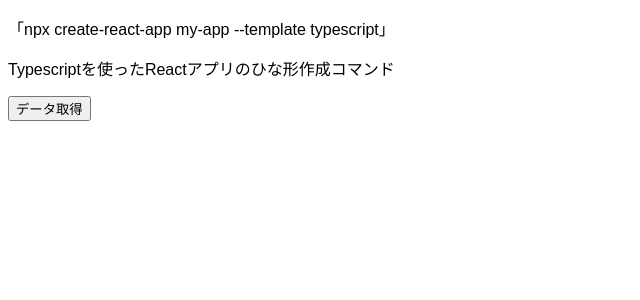
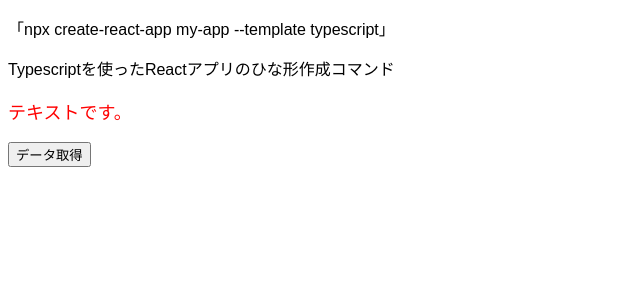
Before and after one commit to KurumiRumi/react02-10_TypeScript-Practice, a React (Create React App) app: page / in a window 1280 px wide. Shown: the top 300 px of the page, without its empty margins (0-640 px from the left). Built offline with nearby package versions, Linux system fonts and the light colour scheme.

Commit message:
57. コンポーネント自体の型定義

```diff
--- a/src/App.tsx
+++ b/src/App.tsx
@@ -1,6 +1,7 @@
 import axios from "axios";
 import { useState } from "react";
 import { Todo } from "./Todo";
+import { Text } from "./Text";
 import { TodoType } from "./types/todo";
 import "./styles.css";
 
@@ -20,6 +21,7 @@
       <p>「npx create-react-app my-app --template typescript」</p>
       <p>Typescriptを使ったReactアプリのひな形作成コマンド</p>
 
+      <Text color="red" fontSize="18px" />
       <button onClick={onClickFetchData}>データ取得</button>
       {todos.map((todo) => (
         <Todo
--- /dev/null
+++ b/src/Text.tsx
@@ -0,0 +1,12 @@
+import { VFC } from "react";
+
+type Props = {
+  color: string;
+  fontSize: string;
+};
+
+/* FC: Functional Component */
+export const Text: VFC<Props> = (props) => {
+  const { color, fontSize } = props;
+  return <p style={{ color, fontSize }}>テキストです。</p>;
+};
--- a/src/Todo.tsx
+++ b/src/Todo.tsx
@@ -1,6 +1,7 @@
+import { VFC } from "react";
 import { TodoType } from "./types/todo";
 
-export const Todo = (props: Omit<TodoType, "id">) => {
+export const Todo: VFC<Omit<TodoType, "id">> = (props) => {
   const { title, userId, completed = false } = props;
   const completeMark = completed ? "[完]" : "[未]";
 
```
